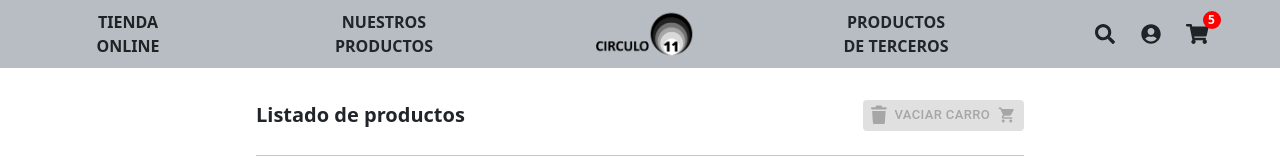
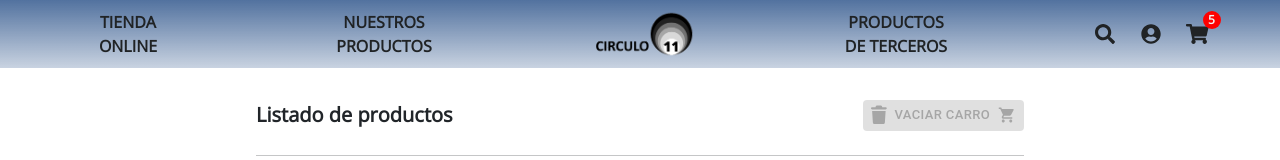
Before and after one commit to jomagnone/OnceCirculos, a React (Create React App) app: page /cart in a window 1280 px wide. Shown: the top 160 px of the page. Built offline with nearby package versions, Linux system fonts and the light colour scheme.

Commit message:
se cambia font y colores del navbar

```diff
--- a/public/index.html
+++ b/public/index.html
@@ -7,8 +7,9 @@
     <meta http-equiv="X-UA-Compatible" content="IE=edge">
     <meta name="Mercado digital de Circulo 11" />
     <link rel="icon" href="%PUBLIC_URL%/favicon.ico" />
+    <link href="https://fonts.googleapis.com/css?family=Montserrat" rel="stylesheet">
+    <link href="https://fonts.googleapis.com/css2?family=Open+Sans" rel="stylesheet">
 
-    <link href='https://fonts.googleapis.com/css?family=Lato' rel='stylesheet'>
 
     <title>Circulo Once</title>
   </head>
--- a/src/components/Item.jsx
+++ b/src/components/Item.jsx
@@ -1,8 +1,8 @@
 import Card from 'react-bootstrap/Card'
 import '../styles/Item.css'
 import { FontAwesomeIcon } from '@fortawesome/react-fontawesome'
-import { faCart, faInfoCircle } from '../../node_modules/@fortawesome/free-solid-svg-icons/index';
-import { Link, useParams } from 'react-router-dom';
+import { faEye, faInfoCircle } from '../../node_modules/@fortawesome/free-solid-svg-icons/index';
+import { Link } from 'react-router-dom';
 
 
 
@@ -16,7 +16,7 @@ function Item(props) {
                     border="secondary">
                 <Card.Header className="CardHeader">{props.name}</Card.Header>
                 <Card.Img className="imgSmall"  src={props.img} />
-                    <div className="textHidden"><FontAwesomeIcon icon={faInfoCircle} /></div>
+                    <div className="textHidden"><FontAwesomeIcon icon={faEye} /></div>
                 <Card.Body>
                     <Card.Text>
                     <div className="CardStock"><b>Stock:</b> {props.stock}<br /></div>
--- a/src/components/NavBar.jsx
+++ b/src/components/NavBar.jsx
@@ -24,7 +24,7 @@ function NavBar() {
 
         <div  className="fila">
             <div className="menuPrincipal p1">
-            <Link to="/category/0"><div className="columna">Tienda <br /> Online</div></Link>
+            <div className="columna"><Link to="/category/0">Tienda <br /> Online</Link></div>
             </div>
             <div className="menuPrincipal p2">
                 <div className="columna"><a>Nuestros <br /> Productos</a>
--- a/src/styles/Item.css
+++ b/src/styles/Item.css
@@ -62,7 +62,7 @@
     left:85px;
     opacity:0;
     z-index:1;
-    color:rgba(128, 128, 128, 0.8) ;
+    color:#18315399 ;
     font-size:75px;
     font-weight: bold;
 
--- a/src/styles/NavBar.css
+++ b/src/styles/NavBar.css
@@ -3,7 +3,8 @@
 .menuPrincipal {
     padding-top: 10px;
     padding-bottom: 10px;
-    background-color:#808B9690 ;
+    background-image: linear-gradient(to top, #52729f50, #52729F);
+    color:#202325;
     width: 20%;
     height:auto;
     overflow: hidden;
@@ -22,8 +23,15 @@
     margin-left: 0px;
     margin-right: 0px;
 
+
+
+
 }
+.menuPrincipal:hover{
+    color:#202325;
 
+
+}
 .p1 {
     left: 0%; }
 
@@ -55,11 +63,18 @@
     text-transform: uppercase;
     z-index: 2;
 
+
+
 }
 
 .subMenu:hover{
     font-weight: bolder;
     z-index: 2;
+    color:#dfe4eb;
+
+
+
+
 }
 
 .margen{
--- a/src/styles/index.css
+++ b/src/styles/index.css
@@ -6,13 +6,19 @@
 a {
   color: #202325;
   text-decoration-line: none; }
+a:hover {
+    color: #202325;
+    text-decoration-line: none; }
 
 html {
-  font-family: 'Lato';
   background-color: #dfe4eb;
   color: #202325;
 }
 
+body{
+  font-family: 'Open Sans';
+
+}
 
 
 
```
